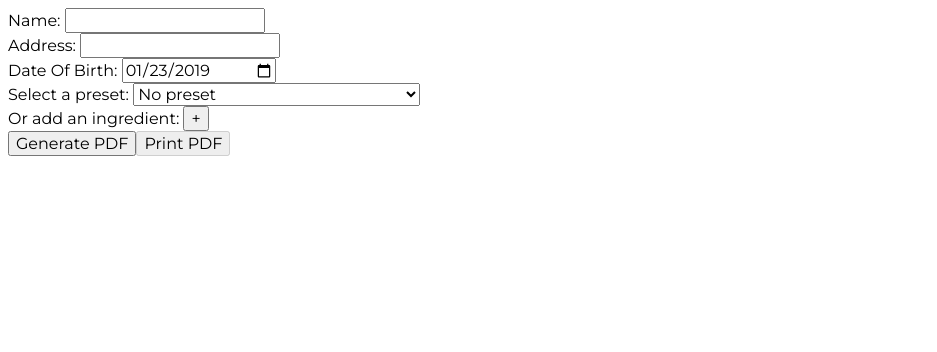
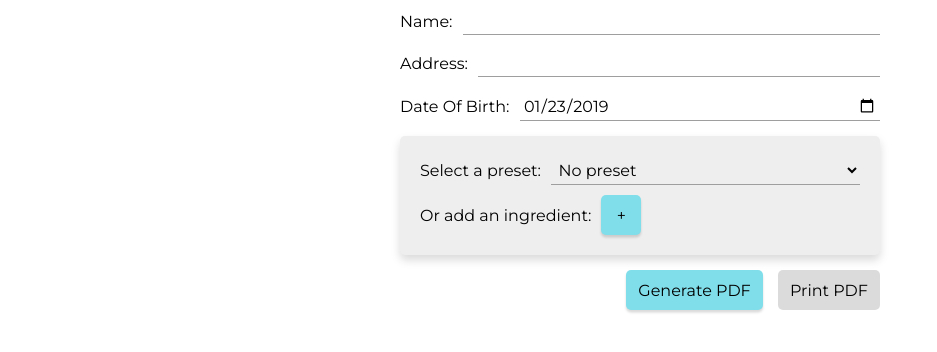
Before and after one commit to AndrianMauricio/magnetico-coding-challenge, a React (Create React App) app in the folder client/: page / in a window 1280 px wide. Shown: the top 352 px of the page, without its empty margins (0-937 px from the left). Built offline with nearby package versions, Linux system fonts and the light colour scheme.

Commit message:
Added styles to components

```diff
--- a/client/src/components/Field/Field.scss
+++ b/client/src/components/Field/Field.scss
@@ -0,0 +1,19 @@
+.field {
+  align-items: center;
+  display: flex;
+
+  label {
+    flex-shrink: 0;
+    margin-right: 1rem;
+  }
+
+  input,
+  select {
+    border: none;
+    border-bottom: 0.1rem solid #9e9e9e;
+    flex-grow: 1;
+    margin: 0;
+    padding: 0.35rem;
+    width: 100%;
+  }
+}
--- /dev/null
+++ b/client/src/components/Form/Form.scss
@@ -0,0 +1,26 @@
+button {
+  background-color: #80deea;
+  border-radius: 0.5rem;
+  border: none;
+  box-shadow: 0 0.25rem 0.25rem rgba(0, 0, 0, 0.15);
+  min-height: 4rem;
+  min-width: 4rem;
+  padding: 1rem;
+
+  &:disabled {
+    background-color: #dbdbdb;
+    box-shadow: none;
+  }
+}
+
+.form-error {
+  background-color: #f44336;
+  border-radius: 0.5rem;
+  color: white;
+  font-weight: bold;
+  margin: 2rem auto;
+  max-width: 48rem;
+  min-width: 32rem;
+  padding: 2rem;
+  text-align: center;
+}
--- /dev/null
+++ b/client/src/components/Form/GeneratedRecipe/GeneratedRecipe.scss
@@ -0,0 +1,17 @@
+#generated-recipe {
+  @media screen {
+    margin: 3rem auto;
+    max-width: 48rem;
+    min-width: 32rem;
+    padding: 0 2rem;
+    border: 0.1rem solid gray;
+    border-radius: 0.5rem;
+    box-shadow: 0 1rem 3rem rgba(0, 0, 0, 0.25);
+  }
+
+  @media print {
+    margin: 0;
+    max-width: auto;
+    min-width: auto;
+  }
+}
--- a/client/src/components/Form/GeneratedRecipe/index.tsx
+++ b/client/src/components/Form/GeneratedRecipe/index.tsx
@@ -1,3 +1,5 @@
+import './GeneratedRecipe.scss';
+
 import { observer } from 'mobx-react';
 import React, { Component } from 'react';
 
--- a/client/src/components/Form/PatientForm/PatientForm.scss
+++ b/client/src/components/Form/PatientForm/PatientForm.scss
@@ -1,2 +1,26 @@
-.patientForm {
+.patient-form {
+  display: grid;
+  grid-gap: 1.5rem;
+  grid-template-columns: repeat(4, auto);
+  grid-template-rows: repeat(5, auto);
+  margin: 0 auto;
+  max-width: 48rem;
+  min-width: 32rem;
+
+  > * {
+    grid-column: 1 / 5;
+  }
+
+  > button {
+    &:first-of-type {
+      grid-column: 3 / 4;
+    }
+    &:nth-of-type(2) {
+      grid-column: 4 / 5;
+    }
+  }
+
+  @media print {
+    display: none;
+  }
 }
--- a/client/src/components/Form/RecipeForm/IngredientField.scss
+++ b/client/src/components/Form/RecipeForm/IngredientField.scss
@@ -0,0 +1,24 @@
+.ingredient {
+  background-color: white;
+  border-left: 0.4rem solid #80deea;
+  border-radius: 0.5rem;
+  display: grid;
+  grid-gap: 0.5rem 1.5rem;
+  grid-template-columns: 1fr 4rem;
+  grid-template-rows: 1fr 1fr;
+  padding: 1rem;
+
+  label {
+    font-weight: bold;
+
+    span {
+      font-weight: 400;
+      font-size: 1.2rem;
+    }
+  }
+
+  > button {
+    grid-row: 1 / 3;
+    grid-column: 2 / 3;
+  }
+}
--- /dev/null
+++ b/client/src/components/Form/RecipeForm/RecipeForm.scss
@@ -0,0 +1,15 @@
+.recipe-form {
+  background-color: #eeeeee;
+  border-radius: 0.5rem;
+  box-shadow: 0 0.5rem 1rem rgba(0, 0, 0, 0.15);
+  display: grid;
+  grid-gap: 1rem;
+  padding: 2rem;
+
+  > .field {
+    input,
+    select {
+      background-color: #eeeeee;
+    }
+  }
+}
--- a/client/src/components/Form/RecipeForm/index.tsx
+++ b/client/src/components/Form/RecipeForm/index.tsx
@@ -1,8 +1,10 @@
+import './RecipeForm.scss';
+
 import { observer } from 'mobx-react';
 import { find, propEq } from 'ramda';
 import React, { Component } from 'react';
 
-import { allIngredients, RecipeStore } from '../../../store/recipeStore';
+import { allIngredients, Ingredient, RecipeStore } from '../../../store/recipeStore';
 import { Field, Select } from '../../Field';
 import { IngredientField } from './IngredientField';
 
--- a/client/src/components/Form/index.tsx
+++ b/client/src/components/Form/index.tsx
@@ -1,3 +1,5 @@
+import './Form.scss';
+
 import { observable } from 'mobx';
 import { observer } from 'mobx-react';
 import { isEmpty } from 'ramda';
```
